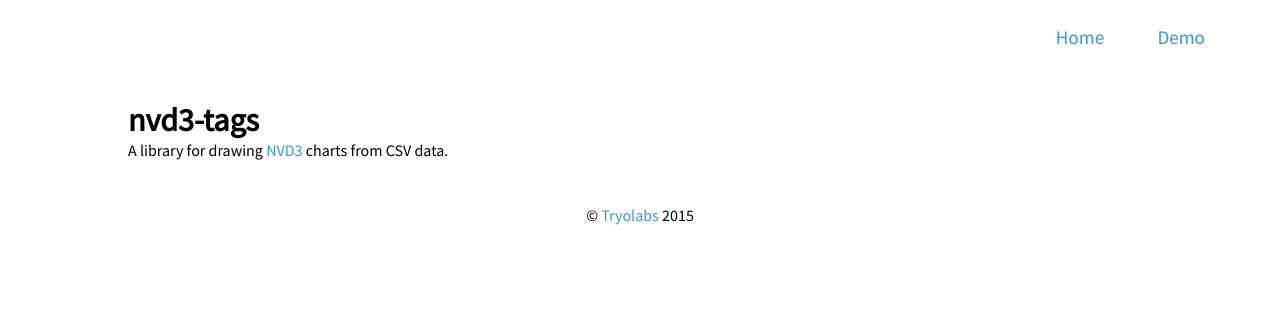
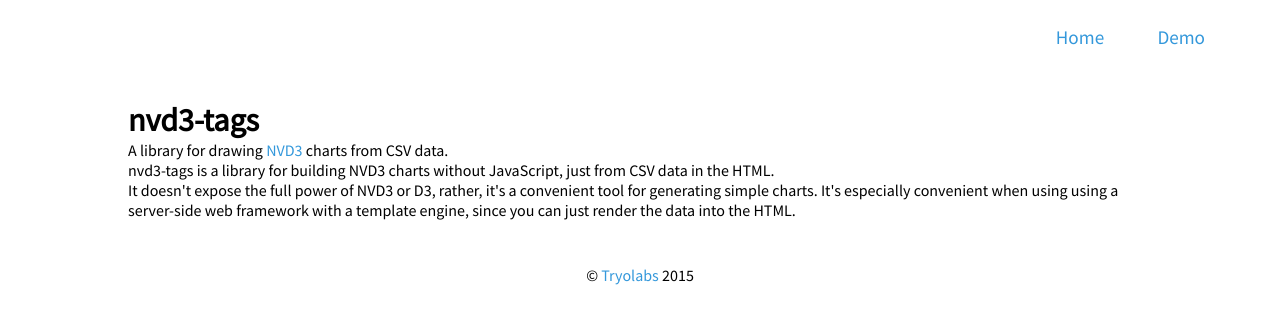
Before and after one commit to tryolabs/nvd3-tags, a Jekyll site: the page built from index.html, in a window 1280 px wide. Shown: the top 324 px of the page. Built offline with Jekyll 4.4.1, drawn with Linux system fonts in a browser that asks for light colours; nearby versions of some CDN libraries; a script that is not in the unit is left out.

Commit message:
Add a description of the library

```diff
--- a/index.html
+++ b/index.html
@@ -7,3 +7,17 @@ layout: default
   <span>A library for drawing <a href="{{ site.links.nvd3 }}">NVD3</a> charts
   from CSV data.</span>
 </header>
+
+<section class="intro">
+  <p>
+    nvd3-tags is a library for building NVD3 charts without JavaScript, just
+    from CSV data in the HTML.
+  </p>
+
+  <p>
+    It doesn't expose the full power of NVD3 or D3, rather, it's a convenient
+    tool for generating simple charts. It's especially convenient when using
+    using a server-side web framework with a template engine, since you can just
+    render the data into the HTML.
+  </p>
+</section>
```
